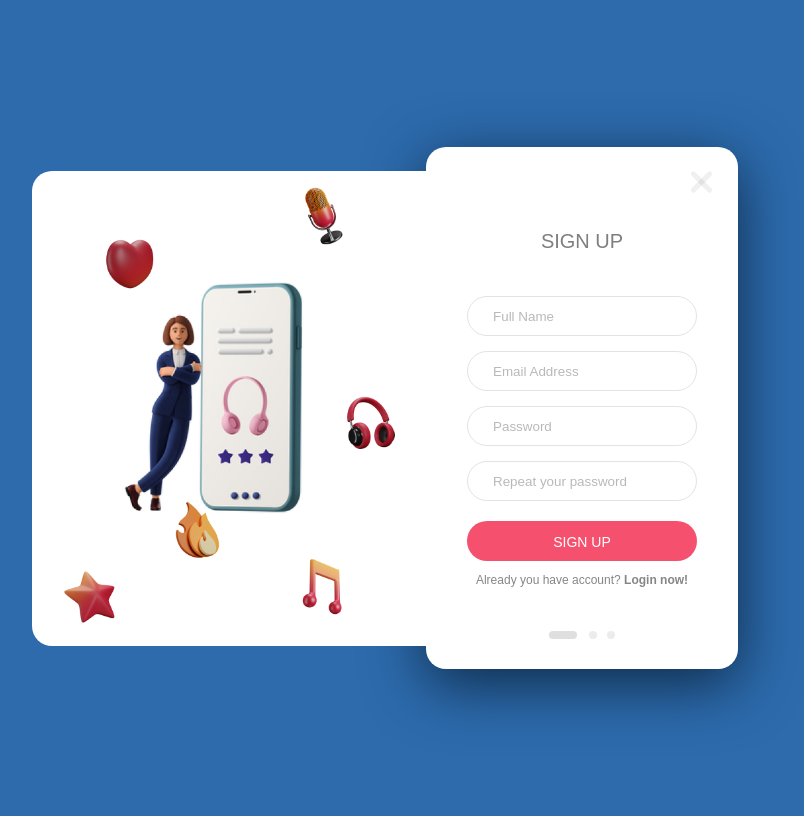
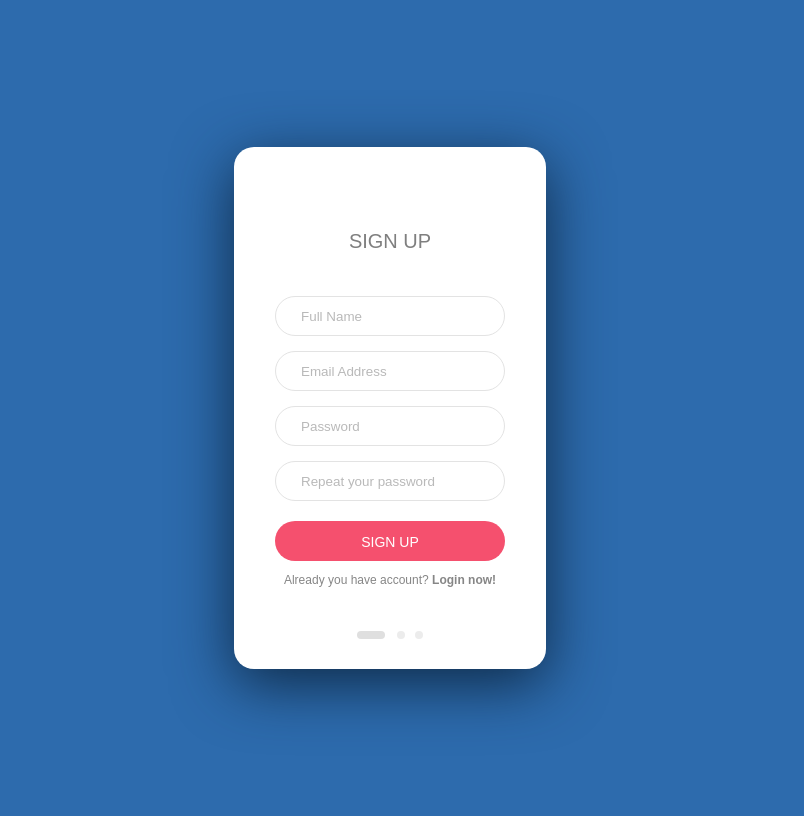
Before and after one commit to abdelghafour77/E-Lyrics, a PHP site: page /signup.php in a window 1280 px wide. Shown: the whole page, without its empty margins (250-1054 px from the left). Run offline with PHP 8.4, Linux system fonts and the light colour scheme.

Commit message:
update login & signup

```diff
--- a/assets/css/style.css
+++ b/assets/css/style.css
@@ -559,10 +559,6 @@ video {
   border-width: 0;
 }
 
-.collapse {
-  visibility: collapse;
-}
-
 .fixed {
   position: fixed;
 }
@@ -619,10 +615,6 @@ video {
   z-index: 20;
 }
 
-.z-30 {
-  z-index: 30;
-}
-
 .z-50 {
   z-index: 50;
 }
@@ -686,14 +678,6 @@ video {
   margin-bottom: 0.5rem;
 }
 
-.mr-2 {
-  margin-right: 0.5rem;
-}
-
-.ml-2 {
-  margin-left: 0.5rem;
-}
-
 .mt-1 {
   margin-top: 0.25rem;
 }
@@ -758,10 +742,6 @@ video {
   display: table;
 }
 
-.grid {
-  display: grid;
-}
-
 .hidden {
   display: none;
 }
@@ -784,10 +764,6 @@ video {
 
 .h-12 {
   height: 3rem;
-}
-
-.h-16 {
-  height: 4rem;
 }
 
 .h-10 {
@@ -835,10 +811,6 @@ video {
   width: 100%;
 }
 
-.w-1\/2 {
-  width: 50%;
-}
-
 .w-16 {
   width: 4rem;
 }
@@ -913,10 +885,6 @@ video {
 
 .cursor-pointer {
   cursor: pointer;
-}
-
-.snap-x {
-  scroll-snap-type: x var(--tw-scroll-snap-strictness);
 }
 
 .flex-col {
@@ -1010,10 +978,6 @@ video {
   overflow-y: auto;
 }
 
-.overflow-y-hidden {
-  overflow-y: hidden;
-}
-
 .overflow-x-scroll {
   overflow-x: scroll;
 }
@@ -1432,10 +1396,6 @@ video {
   --tw-shadow: 0 4px 6px -1px rgb(0 0 0 / 0.1), 0 2px 4px -2px rgb(0 0 0 / 0.1);
   --tw-shadow-colored: 0 4px 6px -1px var(--tw-shadow-color), 0 2px 4px -2px var(--tw-shadow-color);
   box-shadow: var(--tw-ring-offset-shadow, 0 0 #0000), var(--tw-ring-shadow, 0 0 #0000), var(--tw-shadow);
-}
-
-.outline {
-  outline-style: solid;
 }
 
 .blur {
@@ -1661,35 +1621,6 @@ body {
   background-color: #fff;
   box-shadow: 0px 15px 60px #0e2a47;
   border-radius: 20px;
-}
-
-#close-form {
-  position: absolute;
-  top: 23px;
-  right: 25px;
-  width: 24px;
-  height: 24px;
-  cursor: pointer;
-}
-
-#close-form:before,
-#close-form:after {
-  content: "";
-  position: absolute;
-  top: -2px;
-  left: 10px;
-  width: 5px;
-  height: 28px;
-  background-color: rgba(0, 0, 0, 0.06);
-  border-radius: 10px;
-}
-
-#close-form:before {
-  transform: rotateZ(-45deg);
-}
-
-#close-form:after {
-  transform: rotateZ(45deg);
 }
 
 #form-body {
@@ -1812,36 +1743,6 @@ body {
   right: -38px;
 }
 
-#img-box {
-  position: absolute;
-  top: 50%;
-  left: 312px;
-  width: 394px;
-  height: 475px;
-  margin-top: -237.5px;
-  padding-right: 16px;
-  background-color: #fff;
-  border-radius: 0 20px 20px 0;
-  overflow: hidden;
-}
-
-#img-box.left-card {
-  left: auto !important;
-  right: 312px !important;
-  border-radius: 20px 0 0 20px !important;
-}
-
-#img-box {
-  background-image: url(../img/A4.png);
-  background-position: center;
-  background-repeat: no-repeat;
-  background-size: cover;
-}
-
-#img-box img {
-  display: block;
-}
-
 /* aaaaaaaaaaaaaaaaaaaaaaaaaaaaaaaaaaaaaaaaaaaaaaaaaaaaaaa */
 
 #footer-img {
--- a/login.php
+++ b/login.php
@@ -11,7 +11,7 @@
 
 <body class="backgroundd">
   <div id="coverr" class="min-h-screen flex items-center justify-center mx-auto">
-    <div id="form-ui" class="flex items-center justify-center right-0 md:justify-start md:right-48">
+    <div id="form-ui" class="flex items-center justify-center md:justify-start">
       <form id="form" method="post" action="controller/userController.php">
         <div id="close-form"></div>
         <div id="form-body">
@@ -35,9 +35,6 @@
           <div id="bar"></div>
         </div>
       </form>
-      <div id="img-box" class="hidden md:flex">
-        <div id="coverr"></div>
-      </div>
     </div>
   </div>
   <?php
--- a/signup.php
+++ b/signup.php
@@ -11,7 +11,7 @@
 
 <body class="backgroundd">
   <div id="coverr" class="min-h-screen flex items-center justify-center mx-auto">
-    <div id="form-ui" class="flex items-center justify-center left-0 md:justify-start md:left-48">
+    <div id="form-ui" class="flex items-center justify-center md:justify-start ">
       <form id="form" method="post" action="controller/userController.php">
         <div id="close-form"></div>
         <div id="form-body">
@@ -40,9 +40,6 @@
           <div id="bar"></div>
         </div>
       </form>
-      <div id="img-box" class="left-card hidden md:flex">
-        <div id="coverr"></div>
-      </div>
     </div>
   </div>
 </body>
```
Also changed, not shown: assets/css/input.css (+0 -59 lines).
